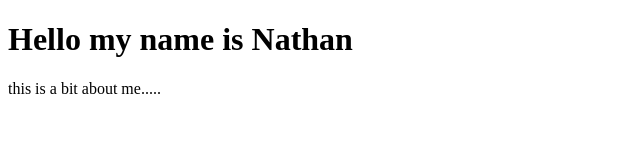
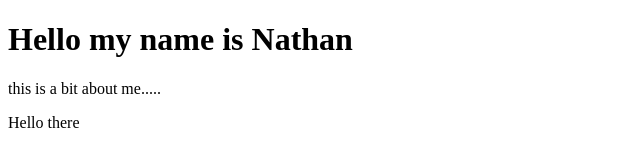
Before and after one commit to nmoehlmann/about_me, a plain HTML site: page index.html in a window 1280 px wide. Shown: the full height of the page, 0-640 px from the left. Drawn offline with Linux system fonts and the light colour scheme.

Commit message:
hello there

```diff
--- a/index.html
+++ b/index.html
@@ -13,5 +13,7 @@
 
 <p>this is a bit about me.....</p>
 
+<div>Hello there</div>
+
 </body>
 </html>
```
